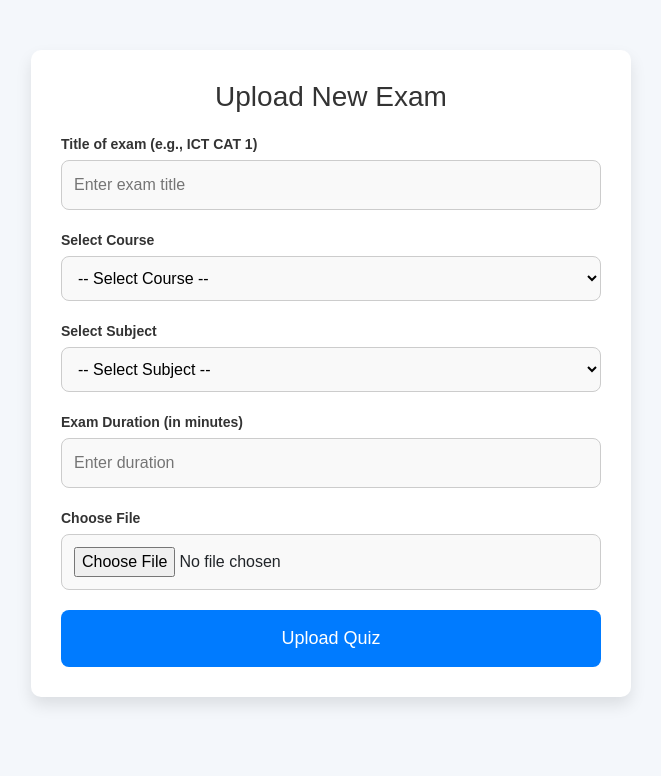
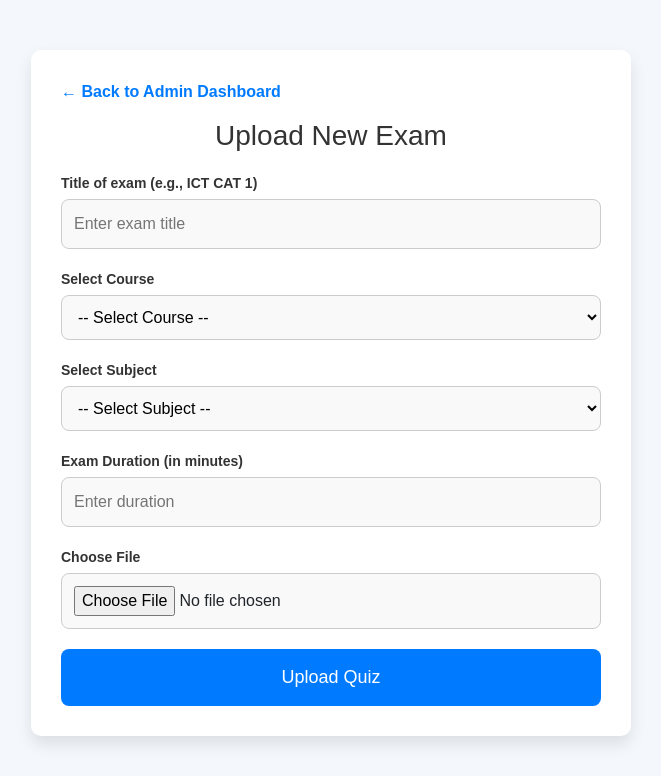
Before and after one commit to sakwasilas/kasneb_quizz_examination, a Python web app: template templates/admin/upload_exams.html in a window 1280 px wide. Shown: the top 776 px of the page, without its empty margins (309-970 px from the left). Run offline with Jinja, Linux system fonts and the light colour scheme; the template is opened without the code that fills it, so the values that code supplies are empty.

Commit message:
back to dashboard link

```diff
--- a/templates/admin/upload_exams.html
+++ b/templates/admin/upload_exams.html
@@ -25,6 +25,19 @@ body {
     box-shadow: 0 8px 16px rgba(0, 0, 0, 0.1);
     width: 100%;
     max-width: 600px;
+}
+
+/* Back Link */
+.back-link {
+    display: inline-block;
+    margin-bottom: 15px;
+    color: #007bff;
+    text-decoration: none;
+    font-weight: bold;
+}
+
+.back-link:hover {
+    text-decoration: underline;
 }
 
 /* Form Heading */
@@ -115,6 +128,9 @@ input[type="file"]:focus {
 </style>
 
 <div class="form-container">
+  <!-- Back to Admin Dashboard Link -->
+  <a href="{{ url_for('admin_dashboard') }}" class="back-link">← Back to Admin Dashboard</a>
+
   <h2>Upload New Exam</h2>
 
   {% with messages = get_flashed_messages(with_categories=true) %}
```
